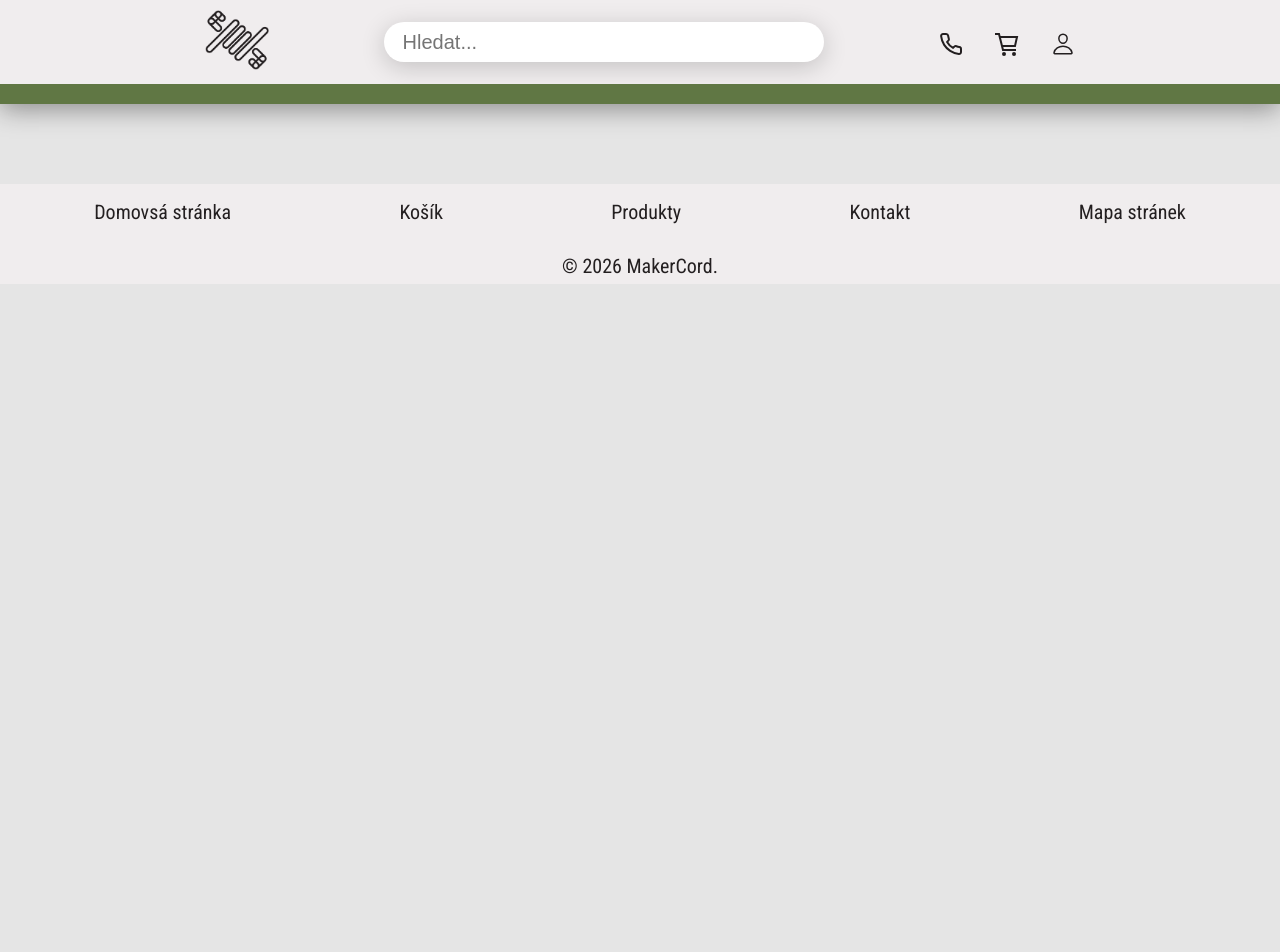
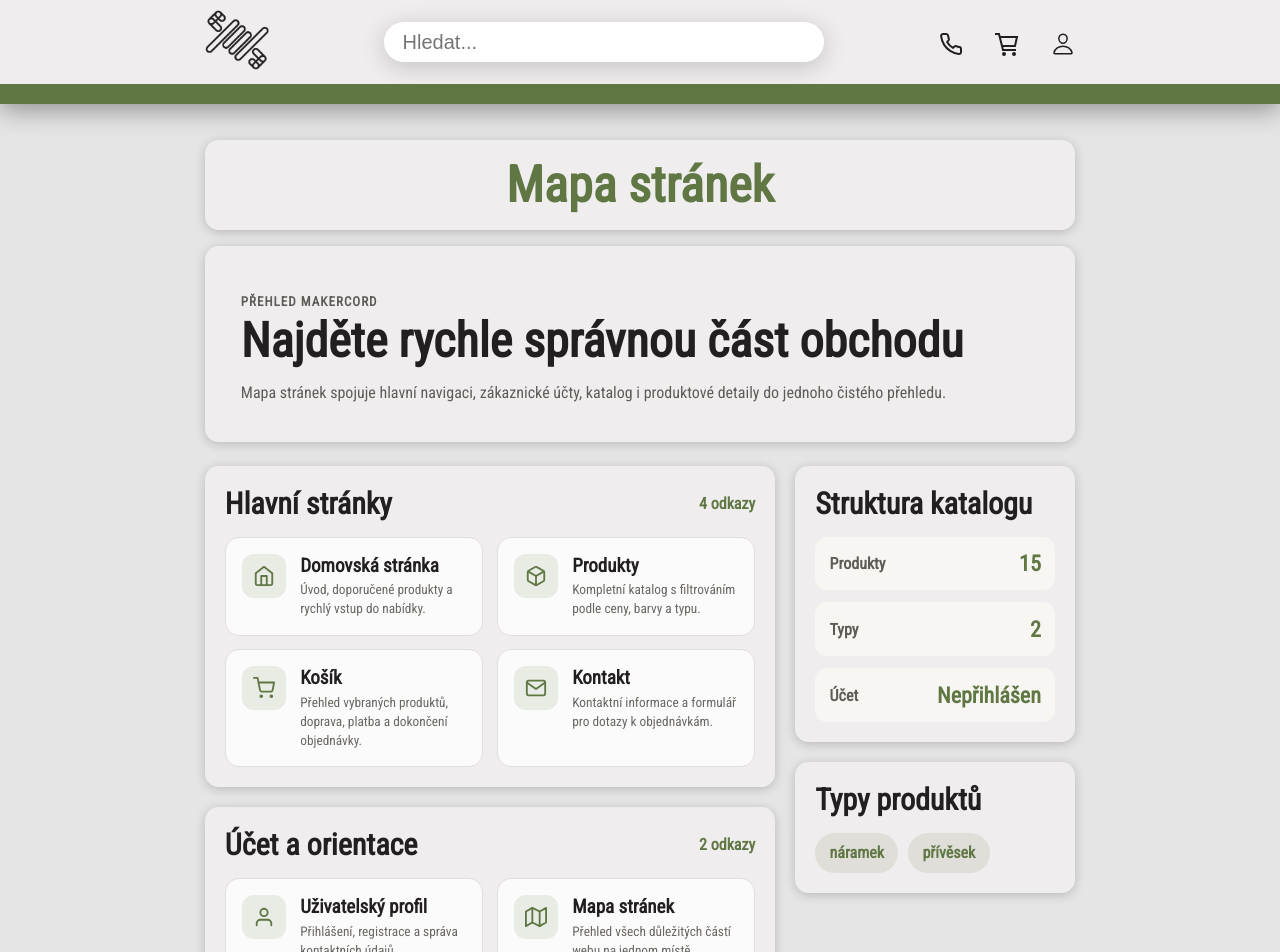
Before and after one commit to Kiba185/E-Shop_MakerCord, a React (Create React App) app in the folder eshop_makercord/: page /site-map in a window 1280 px wide. Shown: the top 952 px of the page. Before the commit the page ends 800 px from the top, so only its background shows below. Built offline with nearby package versions, Linux system fonts and the light colour scheme; a web font is replaced by a local one.

Commit message:
version_71

```diff
--- /dev/null
+++ b/eshop_makercord/src/pages/SiteMap.css
@@ -0,0 +1,244 @@
+.site-map-page {
+    padding: 1.25em 16% 5vh;
+}
+
+.site-map-hero,
+.site-map-section,
+.site-map-summary,
+.site-map-types {
+    background: var(--white);
+    border-radius: var(--border_radius);
+    box-shadow: var(--box_shadow);
+}
+
+.site-map-hero {
+    width: min(1180px, 100%);
+    margin: 0 auto 1.5em;
+    padding: 2.25em;
+}
+
+.site-map-kicker {
+    margin: 0 0 0.55em;
+    color: var(--green);
+    font-size: 13px;
+    font-weight: 800;
+    letter-spacing: 0.08em;
+    text-transform: uppercase;
+}
+
+.site-map-hero h1 {
+    margin: 0;
+    color: var(--black);
+    font-size: clamp(32px, 4vw, 48px);
+}
+
+.site-map-hero p {
+    max-width: 720px;
+    margin: 0.75em 0 0;
+    color: #5f5b57;
+    line-height: 1.55;
+}
+
+.site-map-layout {
+    width: min(1180px, 100%);
+    margin: 0 auto;
+    display: grid;
+    grid-template-columns: minmax(0, 1fr) minmax(280px, 0.35fr);
+    gap: 1.25em;
+    align-items: start;
+}
+
+.site-map-main,
+.site-map-sidebar {
+    display: grid;
+    gap: 1.25em;
+}
+
+.site-map-sidebar {
+    position: sticky;
+    top: 1.5em;
+}
+
+.site-map-section,
+.site-map-summary,
+.site-map-types {
+    padding: 1.25em;
+}
+
+.site-map-section-header {
+    display: flex;
+    align-items: center;
+    justify-content: space-between;
+    gap: 1em;
+    margin-bottom: 1em;
+}
+
+.site-map-section-header h2,
+.site-map-summary h2,
+.site-map-types h2 {
+    margin: 0;
+    color: var(--black);
+    font-size: clamp(22px, 2.5vw, 30px);
+}
+
+.site-map-section-header span {
+    color: var(--green);
+    font-weight: 800;
+    white-space: nowrap;
+}
+
+.site-map-grid {
+    display: grid;
+    grid-template-columns: repeat(2, minmax(0, 1fr));
+    gap: 0.85em;
+}
+
+.site-map-card,
+.site-map-product {
+    display: flex;
+    gap: 0.9em;
+    min-width: 0;
+    padding: 1em;
+    border: 1px solid #e2ded9;
+    border-radius: 14px;
+    background: #fbfbfb;
+    color: var(--black);
+    text-decoration: none;
+    transition: transform 0.2s ease, border-color 0.2s ease, box-shadow 0.2s ease;
+}
+
+.site-map-card:hover,
+.site-map-product:hover {
+    transform: translateY(-2px);
+    border-color: rgba(96, 119, 68, 0.45);
+    box-shadow: 0 10px 26px rgba(0, 0, 0, 0.12);
+}
+
+.site-map-icon {
+    width: 44px;
+    height: 44px;
+    display: inline-flex;
+    align-items: center;
+    justify-content: center;
+    flex: 0 0 44px;
+    border-radius: 12px;
+    background: rgba(96, 119, 68, 0.12);
+    color: var(--green);
+    font-size: 22px;
+}
+
+.site-map-card span:last-child,
+.site-map-product span {
+    min-width: 0;
+    display: flex;
+    flex-direction: column;
+    gap: 0.3em;
+}
+
+.site-map-card strong,
+.site-map-product strong {
+    color: var(--black);
+    font-size: 19px;
+}
+
+.site-map-card small,
+.site-map-product small {
+    color: #6b6864;
+    line-height: 1.4;
+}
+
+.site-map-product-list {
+    display: grid;
+    grid-template-columns: repeat(2, minmax(0, 1fr));
+    gap: 0.85em;
+}
+
+.site-map-product {
+    align-items: center;
+}
+
+.site-map-product img {
+    width: 64px;
+    height: 64px;
+    flex: 0 0 64px;
+    border-radius: 12px;
+    object-fit: cover;
+    background: #e7e5e2;
+}
+
+.site-map-summary dl {
+    display: grid;
+    gap: 0.75em;
+    margin: 1em 0 0;
+}
+
+.site-map-summary dl div {
+    display: flex;
+    align-items: center;
+    justify-content: space-between;
+    gap: 1em;
+    padding: 0.9em;
+    border-radius: 12px;
+    background: #f7f6f3;
+}
+
+.site-map-summary dt {
+    color: #5f5b57;
+    font-weight: 800;
+}
+
+.site-map-summary dd {
+    margin: 0;
+    color: var(--green);
+    font-size: 22px;
+    font-weight: 900;
+}
+
+.site-map-types div {
+    display: flex;
+    flex-wrap: wrap;
+    gap: 0.6em;
+    margin-top: 1em;
+}
+
+.site-map-types a {
+    padding: 0.65em 0.9em;
+    border-radius: 999px;
+    background: rgba(96, 119, 68, 0.12);
+    color: var(--green);
+    font-weight: 800;
+    text-decoration: none;
+}
+
+@media (max-width: 1100px) {
+    .site-map-page {
+        padding: 1.25em 5vw 5vh;
+    }
+
+    .site-map-layout {
+        grid-template-columns: 1fr;
+    }
+
+    .site-map-sidebar {
+        position: static;
+    }
+}
+
+@media (max-width: 720px) {
+    .site-map-hero,
+    .site-map-section,
+    .site-map-summary,
+    .site-map-types {
+        padding: 1em;
+    }
+
+    .site-map-section-header {
+        align-items: flex-start;
+        flex-direction: column;
+    }
+
+    .site-map-grid,
+    .site-map-product-list {
+        grid-template-columns: 1fr;
+    }
+}
--- a/eshop_makercord/src/pages/SiteMap.js
+++ b/eshop_makercord/src/pages/SiteMap.js
@@ -1,9 +1,169 @@
+import { Link } from "react-router-dom";
+import { FiBox, FiHome, FiMail, FiMap, FiShoppingCart, FiUser } from "react-icons/fi";
+import { MdOutlineAdminPanelSettings } from "react-icons/md";
+import PageHeading from "../components/PageHeading";
+import { useProducts } from "../context/ProductContext";
+import { useUser } from "../context/UserContext";
+import "./SiteMap.css";
+
+const primaryLinks = [
+  {
+    title: "Domovská stránka",
+    description: "Úvod, doporučené produkty a rychlý vstup do nabídky.",
+    to: "/",
+    icon: <FiHome />,
+  },
+  {
+    title: "Produkty",
+    description: "Kompletní katalog s filtrováním podle ceny, barvy a typu.",
+    to: "/products",
+    icon: <FiBox />,
+  },
+  {
+    title: "Košík",
+    description: "Přehled vybraných produktů, doprava, platba a dokončení objednávky.",
+    to: "/cart",
+    icon: <FiShoppingCart />,
+  },
+  {
+    title: "Kontakt",
+    description: "Kontaktní informace a formulář pro dotazy k objednávkám.",
+    to: "/contact",
+    icon: <FiMail />,
+  },
+];
+
+const accountLinks = [
+  {
+    title: "Uživatelský profil",
+    description: "Přihlášení, registrace a správa kontaktních údajů.",
+    to: "/user-profile",
+    icon: <FiUser />,
+  },
+  {
+    title: "Mapa stránek",
+    description: "Přehled všech důležitých částí webu na jednom místě.",
+    to: "/site-map",
+    icon: <FiMap />,
+  },
+];
+
 const SiteMap = () => {
-    return (
-        <main>
+  const { products } = useProducts();
+  const { currentUser } = useUser();
+  const featuredProducts = products.slice(0, 6);
+  const productTypes = [...new Set(products.map((product) => product.type).filter(Boolean))];
 
-        </main>
-    );
-}
+  return (
+    <main className="site-map-page">
+      <PageHeading>Mapa stránek</PageHeading>
+
+      <section className="site-map-hero">
+        <p className="site-map-kicker">Přehled MakerCord</p>
+        <h1>Najděte rychle správnou část obchodu</h1>
+        <p>
+          Mapa stránek spojuje hlavní navigaci, zákaznické účty, katalog i produktové
+          detaily do jednoho čistého přehledu.
+        </p>
+      </section>
+
+      <section className="site-map-layout">
+        <div className="site-map-main">
+          <div className="site-map-section">
+            <div className="site-map-section-header">
+              <h2>Hlavní stránky</h2>
+              <span>{primaryLinks.length} odkazy</span>
+            </div>
+            <div className="site-map-grid">
+              {primaryLinks.map((item) => (
+                <Link to={item.to} className="site-map-card" key={item.to}>
+                  <span className="site-map-icon">{item.icon}</span>
+                  <span>
+                    <strong>{item.title}</strong>
+                    <small>{item.description}</small>
+                  </span>
+                </Link>
+              ))}
+            </div>
+          </div>
+
+          <div className="site-map-section">
+            <div className="site-map-section-header">
+              <h2>Účet a orientace</h2>
+              <span>{accountLinks.length + (currentUser?.isAdmin ? 1 : 0)} odkazy</span>
+            </div>
+            <div className="site-map-grid">
+              {accountLinks.map((item) => (
+                <Link to={item.to} className="site-map-card" key={item.to}>
+                  <span className="site-map-icon">{item.icon}</span>
+                  <span>
+                    <strong>{item.title}</strong>
+                    <small>{item.description}</small>
+                  </span>
+                </Link>
+              ))}
+              {currentUser?.isAdmin && (
+                <Link to="/admin" className="site-map-card">
+                  <span className="site-map-icon"><MdOutlineAdminPanelSettings /></span>
+                  <span>
+                    <strong>Administrace</strong>
+                    <small>Správa produktů, uživatelů a obsahu obchodu.</small>
+                  </span>
+                </Link>
+              )}
+            </div>
+          </div>
+
+          <div className="site-map-section">
+            <div className="site-map-section-header">
+              <h2>Vybrané produkty</h2>
+              <span>{products.length} produktů v katalogu</span>
+            </div>
+            <div className="site-map-product-list">
+              {featuredProducts.map((product) => (
+                <Link to={`/product/${product.id}`} className="site-map-product" key={product.id}>
+                  <img src={product.image} alt={product.name} />
+                  <span>
+                    <strong>{product.name}</strong>
+                    <small>{product.type} · {product.price} Kč</small>
+                  </span>
+                </Link>
+              ))}
+            </div>
+          </div>
+        </div>
+
+        <aside className="site-map-sidebar">
+          <div className="site-map-summary">
+            <h2>Struktura katalogu</h2>
+            <dl>
+              <div>
+                <dt>Produkty</dt>
+                <dd>{products.length}</dd>
+              </div>
+              <div>
+                <dt>Typy</dt>
+                <dd>{productTypes.length}</dd>
+              </div>
+              <div>
+                <dt>Účet</dt>
+                <dd>{currentUser ? "Přihlášen" : "Nepřihlášen"}</dd>
+              </div>
+            </dl>
+          </div>
+
+          <div className="site-map-types">
+            <h2>Typy produktů</h2>
+            <div>
+              {productTypes.map((type) => (
+                <Link to="/products" key={type}>{type}</Link>
+              ))}
+            </div>
+          </div>
+        </aside>
+      </section>
+    </main>
+  );
+};
 
 export default SiteMap;
```
